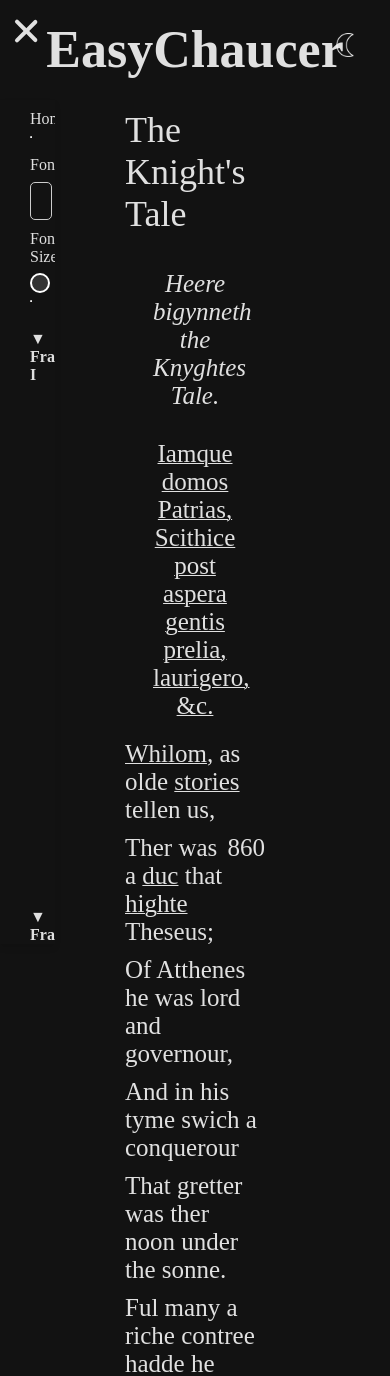
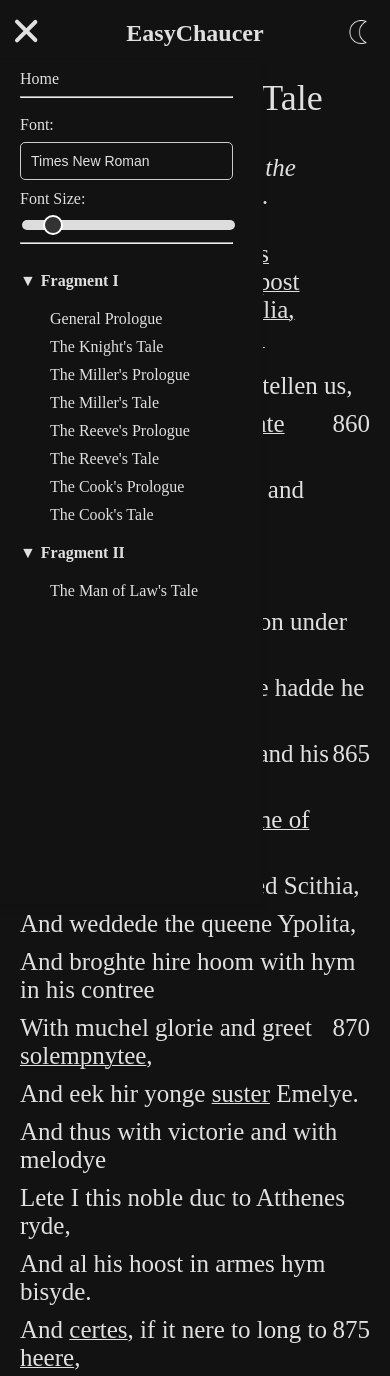
Before and after one commit to jbordalo/easy-chaucer, a Flask app: page /knights-tale in a window 390 px wide. Shown: the top 1376 px of the page. Run offline with Flask 3, Linux system fonts and the light colour scheme; some web fonts are replaced.

Commit message:
Initial responsive version
Needs some visual fixes

```diff
--- a/app/static/css/navbar.css
+++ b/app/static/css/navbar.css
@@ -8,11 +8,13 @@
 
 .menu-icon {
     position: fixed;
+    top: 40px;
     cursor: pointer;
     display: flex;
     flex-direction: column;
     gap: 5px;
     width: 30px;
+    z-index: 2000;
 }
 
 .menu-icon span {
@@ -39,7 +41,7 @@
     position: fixed;
     top: 100px;
     left: 0;
-    width: 14%;
+    width: 250px;
     height: 100vh;
     background-color: inherit;
     box-shadow: 0 4px 6px rgba(0, 0, 0, 0.1);
@@ -79,12 +81,53 @@
 
 nav {
     display: flex;
+    justify-content: space-between;
+    align-items: center;
 }
 
 #logo {
     font-family: 'Old English Five', serif;
     margin: auto;
     font-size: 52px;
+}
+
+#themeToggle {
+    padding: 0px;
+    background-color: transparent;
+    border: none;
+    cursor: pointer;
+    position: relative;
+    top: 0px;
+    transition: background-color 0.3s;
+}
+
+button.theme-toggle .light-icon,
+button.theme-toggle .dark-icon,
+button.theme-toggle .sepia-icon {
+    display: none;
+    width: 24px;
+    height: 24px;
+}
+
+button.theme-toggle .light-icon {
+    display: inline-block;
+}
+
+.dark button.theme-toggle .light-icon {
+    display: none;
+}
+
+.dark button.theme-toggle .dark-icon {
+    display: inline-block;
+}
+
+.sepia button.theme-toggle .light-icon,
+.sepia button.theme-toggle .dark-icon {
+    display: none;
+}
+
+.sepia button.theme-toggle .sepia-icon {
+    display: inline-block;
 }
 
 .dark .hamburger-menu span {
--- /dev/null
+++ b/app/static/css/responsive.css
@@ -0,0 +1,38 @@
+@media (max-width: 600px) {
+    body {
+        font-size: 1em;
+        padding: 20px;
+    }
+    #logo {
+        /* display: none; */
+        font-size: 24px;
+        margin: 0 auto;
+        position: absolute;
+        left: 50%;
+        transform: translateX(-50%);
+    }
+    .container {
+        width: 100%;
+    }
+    .menu {
+        left: -10px;
+        top: 60px;
+        width: 70%;
+        height: 100%;
+    }
+    .menu-icon {
+        top: 20px;
+    }
+}
+
+@media (max-width: 1024px) {
+    .container {
+        width: 80%;
+    }
+}
+
+@media (max-width: 768px) {
+    .container {
+        width: 100%;
+    }
+}
--- a/app/static/css/style.css
+++ b/app/static/css/style.css
@@ -63,67 +63,6 @@ body {
     color: #e0e0e0;
 }
 
-button.theme-toggle {
-    padding: 10px;
-    background-color: transparent;
-    border: none;
-    cursor: pointer;
-    border-radius: 50%;
-    display: inline-flex;
-    justify-content: center;
-    align-items: center;
-    width: 50px;
-    height: 50px;
-    position: absolute;
-    top: 20px;
-    right: 20px;
-    transition: background-color 0.3s;
-}
-
-button.theme-toggle:hover {
-    background-color: #ddd;
-}
-
-button.theme-toggle:focus {
-    outline: none;
-}
-
-button.theme-toggle .light-icon,
-button.theme-toggle .dark-icon,
-button.theme-toggle .sepia-icon {
-    display: none;
-    width: 24px;
-    height: 24px;
-}
-
-button.theme-toggle .light-icon {
-    display: inline-block;
-}
-
-.dark button.theme-toggle .light-icon {
-    display: none;
-}
-
-.dark button.theme-toggle .dark-icon {
-    display: inline-block;
-}
-
-.sepia button.theme-toggle .light-icon,
-.sepia button.theme-toggle .dark-icon {
-    display: none;
-}
-
-.sepia button.theme-toggle .sepia-icon {
-    display: inline-block;
-}
-
-@media (max-width: 600px) {
-    body {
-        font-size: 1em;
-        padding: 20px;
-    }
-}
-
 dfn {
     text-decoration: underline;
     text-decoration-thickness: 0.3px;
--- /dev/null
+++ b/app/static/js/controls.js
@@ -0,0 +1,62 @@
+const themeToggle = document.getElementById('themeToggle');
+    const body = document.body;
+    const fontSizeSlider = document.getElementById('fontSize');
+    const fontSelect = document.getElementById('fontSelect');
+
+    fontSizeSlider.addEventListener('input', updateStyle);
+    fontSelect.addEventListener('change', updateStyle);
+
+    if (localStorage.getItem('theme') !== null) {
+        console.log("Setting theme:", localStorage.getItem('theme'));
+        body.classList.add(localStorage.getItem('theme'));
+    } else {
+        body.classList.add('dark');
+        localStorage.setItem('theme', 'dark')
+    }
+
+    document.addEventListener("DOMContentLoaded", function() {
+        const container = document.querySelector('.container');
+
+        if (localStorage.getItem('fontSize')) {
+            const fontSize = localStorage.getItem('fontSize');
+
+            container.style.fontSize = fontSize + 'px';
+            fontSizeSlider.value = fontSize;
+        }
+        if (localStorage.getItem('fontFamily')) {
+            const fontFamily = localStorage.getItem('fontFamily');
+
+            container.style.fontFamily = fontFamily;
+            fontSelect.value = fontFamily;
+        }
+
+        container.style.visibility = "visible";
+    })
+
+    themeToggle.addEventListener('click', () => {
+        console.log("Switching theme");
+
+        if (body.classList.contains('light')) {
+            body.classList.replace('light', 'dark');
+            localStorage.setItem('theme', 'dark');
+        } else if (body.classList.contains('dark')) {
+            body.classList.replace('dark', 'sepia');
+            localStorage.setItem('theme', 'sepia');
+        } else {
+            body.classList.replace('sepia', 'light');
+            localStorage.setItem('theme', 'light');
+        }
+    });
+
+    function updateStyle() {
+        const container = document.querySelector('.container');
+
+        const fontSize = fontSizeSlider.value;
+        const fontFamily = fontSelect.value;
+
+        container.style.fontSize = fontSize + 'px';
+        container.style.fontFamily = fontFamily;
+
+        localStorage.setItem('fontSize', fontSize);
+        localStorage.setItem('fontFamily', fontFamily);
+    }
--- a/app/templates/index.html
+++ b/app/templates/index.html
@@ -6,6 +6,7 @@
     <title>EasyChaucer</title>
     <link rel="icon" type="image/x-icon" href="{{ url_for('static', filename='assets/favicon.png') }}">
     <link rel="stylesheet" href="{{ url_for('static', filename='css/style.css') }}">
+    <link rel="stylesheet" href="{{ url_for('static', filename='css/responsive.css') }}">
 </head>
 
 <body>
--- a/app/templates/navbar.html
+++ b/app/templates/navbar.html
@@ -1,6 +1,7 @@
 <html>
     <link rel="stylesheet" href="{{ url_for('static', filename='css/navbar.css') }}">
     <link rel="stylesheet" href="{{ url_for('static', filename='css/controls.css') }}">
+    <link rel="stylesheet" href="{{ url_for('static', filename='css/responsive.css') }}">
     <link href="https://fonts.cdnfonts.com/css/old-english-five" rel="stylesheet">
 </html>
 
@@ -66,67 +67,5 @@
     </button>
 </nav>
 
-<script>
-    const themeToggle = document.getElementById('themeToggle');
-    const body = document.body;
-    const fontSizeSlider = document.getElementById('fontSize');
-    const fontSelect = document.getElementById('fontSelect');
-
-    fontSizeSlider.addEventListener('input', updateStyle);
-    fontSelect.addEventListener('change', updateStyle);
-
-    if (localStorage.getItem('theme') !== null) {
-        console.log("Setting theme:", localStorage.getItem('theme'));
-        body.classList.add(localStorage.getItem('theme'));
-    } else {
-        body.classList.add('dark');
-        localStorage.setItem('theme', 'dark')
-    }
-
-    document.addEventListener("DOMContentLoaded", function() {
-        const container = document.querySelector('.container');
-
-        if (localStorage.getItem('fontSize')) {
-            const fontSize = localStorage.getItem('fontSize');
-
-            container.style.fontSize = fontSize + 'px';
-            fontSizeSlider.value = fontSize;
-        }
-        if (localStorage.getItem('fontFamily')) {
-            const fontFamily = localStorage.getItem('fontFamily');
-
-            container.style.fontFamily = fontFamily;
-            fontSelect.value = fontFamily;
-        }
-
-        container.style.visibility = "visible";
-    })
-
-    themeToggle.addEventListener('click', () => {
-        console.log("Switching theme");
-
-        if (body.classList.contains('light')) {
-            body.classList.replace('light', 'dark');
-            localStorage.setItem('theme', 'dark');
-        } else if (body.classList.contains('dark')) {
-            body.classList.replace('dark', 'sepia');
-            localStorage.setItem('theme', 'sepia');
-        } else {
-            body.classList.replace('sepia', 'light');
-            localStorage.setItem('theme', 'light');
-        }
-    });
-
-    function updateStyle() {
-        const container = document.querySelector('.container');
-
-        const fontSize = fontSizeSlider.value;
-        const fontFamily = fontSelect.value;
-
-        container.style.fontSize = fontSize + 'px';
-        container.style.fontFamily = fontFamily;
-
-        localStorage.setItem('fontSize', fontSize);
-        localStorage.setItem('fontFamily', fontFamily);
-    }
-</script>
+<script src="{{ url_for('static', filename='js/menu.js') }}"></script>
+<script src="{{ url_for('static', filename='js/controls.js') }}"></script>
--- a/app/templates/page.html
+++ b/app/templates/page.html
@@ -6,6 +6,7 @@
     <title>Easy Chaucer</title>
     <link rel="icon" type="image/x-icon" href="{{ url_for('static', filename='assets/favicon.png') }}">
     <link rel="stylesheet" href="{{ url_for('static', filename='css/style.css') }}">
+    <link rel="stylesheet" href="{{ url_for('static', filename='css/responsive.css') }}">
 </head>
 
 <body>
```
Also changed, not shown: app/static/js/menu.js (added). Lines whose indentation alone changed are shown as unchanged.
